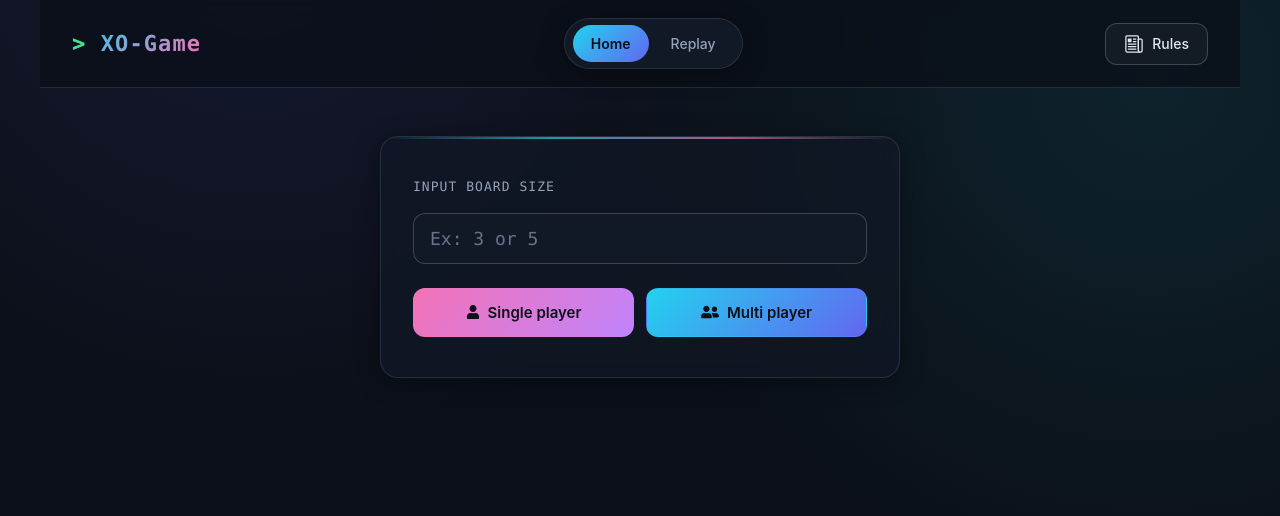
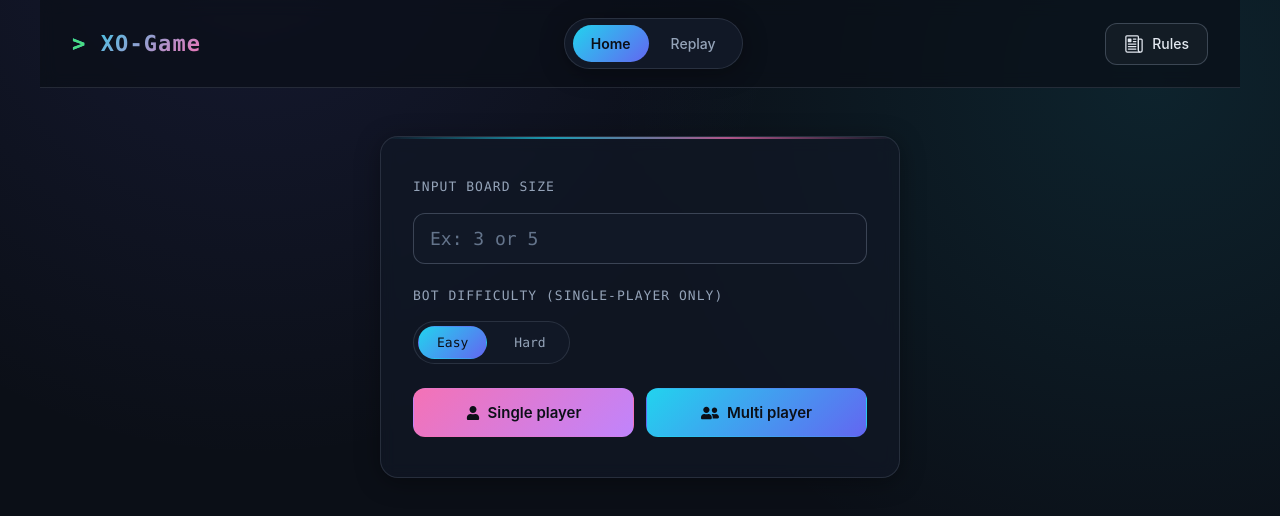
Before and after one commit to ChitawornR/XO-Game, a React (Vite) app in the folder frontend/: page / in a window 1280 px wide. Shown: the top 516 px of the page. Built offline with nearby package versions, Linux system fonts and the light colour scheme; no server answers.

Commit message:
feat(frontend): difficulty selector chips on home form
- Easy / Hard pill chips with role=radio for accessibility
- Default difficulty = easy
- Difficulty value flows: form -> /play state -> BoardGame -> useGame
- Chips reuse the project pill-nav styling pattern

```diff
--- a/frontend/src/presentation/components/BoardGame.tsx
+++ b/frontend/src/presentation/components/BoardGame.tsx
@@ -9,6 +9,7 @@ import '../styles/BoardGame.css'
 type LocationState = {
   isSinglePlayer: boolean
   size: number
+  difficulty?: 'easy' | 'hard'
 }
 
 /**
@@ -17,11 +18,12 @@ type LocationState = {
  */
 function BoardGame() {
   const location = useLocation()
-  const { isSinglePlayer, size } = location.state as LocationState
+  const { isSinglePlayer, size, difficulty } = location.state as LocationState
 
   const { state, placeCell, reset, dismissNotification, persistReplay } = useGame(
     size,
     isSinglePlayer,
+    difficulty ?? 'easy',
   )
   const api = useContext(ReplayApiContext)
 
--- a/frontend/src/presentation/components/InputSizeForm.tsx
+++ b/frontend/src/presentation/components/InputSizeForm.tsx
@@ -1,26 +1,29 @@
 import { useState } from 'react'
 import { useNavigate } from 'react-router-dom'
 import { FaUser, FaUserFriends } from 'react-icons/fa'
+import type { Difficulty } from '../../domain/services/bots'
 import '../styles/InputSizeForm.css'
 
 function InputSizeForm() {
   const navigate = useNavigate()
-  const [isSinglePlayer, setIsSinglePlayer] = useState(false)
   const [size, setSize] = useState<number | null>(null)
+  const [difficulty, setDifficulty] = useState<Difficulty>('easy')
   const [error, setError] = useState<string | null>(null)
 
-  function handleSubmit(e: React.FormEvent) {
-    e.preventDefault()
-    if (!size || size < 3) {
-      setError('Board size must be at least 3.')
-      return
+  function start(isSinglePlayer: boolean) {
+    return (e: React.FormEvent) => {
+      e.preventDefault()
+      if (!size || size < 3) {
+        setError('Board size must be at least 3.')
+        return
+      }
+      setError(null)
+      navigate('/play', { state: { isSinglePlayer, size, difficulty } })
     }
-    setError(null)
-    navigate('/play', { state: { isSinglePlayer, size } })
   }
 
   return (
-    <form onSubmit={handleSubmit} className="inputSizeForm">
+    <form className="inputSizeForm" onSubmit={(e) => e.preventDefault()}>
       <label htmlFor="inputSize">Input board size</label>
       <input
         placeholder="Ex: 3 or 5"
@@ -28,22 +31,48 @@ function InputSizeForm() {
         type="number"
         id="inputSize"
         value={size ?? ''}
-        onChange={(e) => setSize(e.target.value === '' ? null : parseInt(e.target.value, 10))}
+        onChange={(e) =>
+          setSize(e.target.value === '' ? null : parseInt(e.target.value, 10))
+        }
       />
+
+      <label className="difficultyLabel">Bot difficulty (single-player only)</label>
+      <div className="difficultyGroup" role="radiogroup" aria-label="Bot difficulty">
+        <button
+          type="button"
+          role="radio"
+          aria-checked={difficulty === 'easy'}
+          className={difficulty === 'easy' ? 'difficultyChip active' : 'difficultyChip'}
+          onClick={() => setDifficulty('easy')}
+        >
+          Easy
+        </button>
+        <button
+          type="button"
+          role="radio"
+          aria-checked={difficulty === 'hard'}
+          className={difficulty === 'hard' ? 'difficultyChip active' : 'difficultyChip'}
+          onClick={() => setDifficulty('hard')}
+        >
+          Hard
+        </button>
+      </div>
+
       {error && <p className="formError">{error}</p>}
+
       <div className="btnBottomForm">
         <button
+          type="button"
           className="btnWithIcon singlePlayer"
-          onClick={() => setIsSinglePlayer(true)}
-          type="submit"
+          onClick={start(true)}
         >
           <FaUser fontSize={14} />
           Single player
         </button>
         <button
+          type="button"
           className="btnWithIcon multiPlayer"
-          onClick={() => setIsSinglePlayer(false)}
-          type="submit"
+          onClick={start(false)}
         >
           <FaUserFriends fontSize={18} />
           Multi player
--- a/frontend/src/presentation/styles/InputSizeForm.css
+++ b/frontend/src/presentation/styles/InputSizeForm.css
@@ -76,6 +76,45 @@
     margin: 0;
 }
 
+.difficultyLabel {
+    margin-top: 6px;
+}
+
+.difficultyGroup {
+    display: flex;
+    gap: 8px;
+    padding: 4px;
+    background: var(--bg-elev-1);
+    border: 1px solid var(--border-soft);
+    border-radius: 999px;
+    width: fit-content;
+}
+
+.difficultyChip {
+    padding: 8px 18px;
+    background: transparent;
+    border: 1px solid transparent;
+    border-radius: 999px;
+    color: var(--text-muted);
+    font-size: 13px;
+    font-weight: 500;
+    font-family: var(--font-mono);
+    cursor: pointer;
+    transition: color 0.15s ease, background 0.15s ease;
+}
+
+.difficultyChip:hover {
+    color: var(--text-primary);
+    background: rgba(255, 255, 255, 0.04);
+    transform: none;
+    box-shadow: none;
+}
+
+.difficultyChip.active {
+    background: var(--btn-primary-bg);
+    color: var(--btn-primary-text);
+}
+
 .btnBottomForm {
     display: flex;
     gap: 12px;
```
